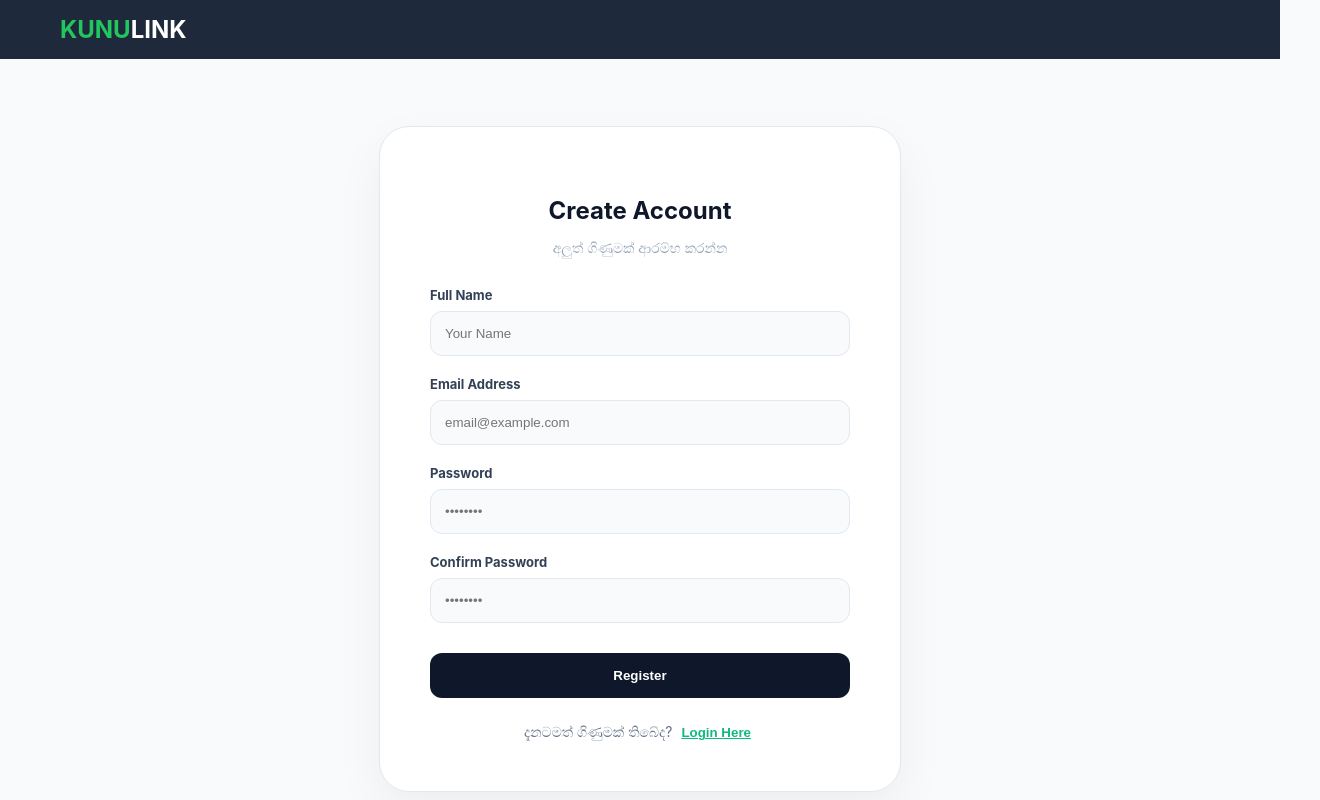
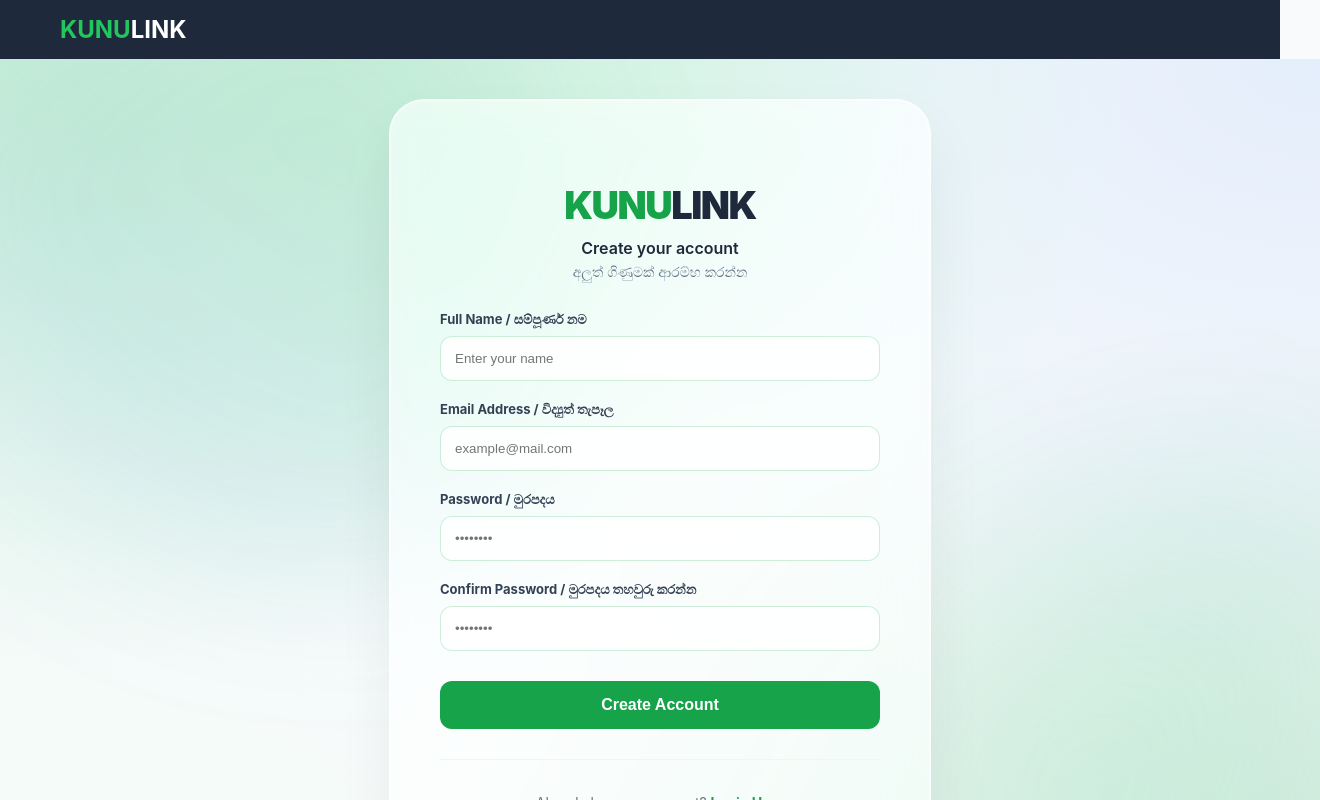
Before and after one commit to Chanulaw/KunuLink, a React (Create React App) app in the folder kunuLeft/: page /register in a window 1280 px wide. Shown: the top 800 px of the page, 1320 px wide, since content can reach past the window. Built offline with nearby package versions, Linux system fonts and the light colour scheme.

Commit message:
update login, reister pages

```diff
--- a/kunuLeft/src/App.css
+++ b/kunuLeft/src/App.css
@@ -833,3 +833,208 @@ body {
   .services-bar { gap: 30px; }
   .main-headlines .headline-eng { font-size: 26px; }
 }
+
+/* --- Eco Login Page Styles --- */
+.eco-auth-container {
+  min-height: 90vh;
+  display: flex;
+  align-items: center;
+  justify-content: center;
+  background: linear-gradient(135deg, #f0fdf4 0%, #dcfce7 100%); /* About page එකේම background එක */
+  padding: 20px;
+}
+
+.login-glass-card {
+  background: white;
+  padding: 50px;
+  border-radius: 25px;
+  width: 100%;
+  max-width: 450px;
+  box-shadow: 0 20px 40px rgba(22, 163, 74, 0.1);
+  border: 1px solid #bbf7d0;
+  text-align: center;
+}
+
+.eco-logo {
+  font-size: 38px;
+  font-weight: 900;
+  color: #16a34a;
+  margin-bottom: 10px;
+  letter-spacing: -1.5px;
+}
+
+.eco-logo span { color: #1e293b; }
+
+.login-desc-eng { color: #1e293b; font-weight: 600; margin: 0; }
+.login-desc-sin { color: #64748b; font-size: 14px; margin-top: 5px; margin-bottom: 30px; }
+
+/* Form Elements */
+.eco-form .eco-input-group {
+  text-align: left;
+  margin-bottom: 20px;
+}
+
+.eco-form label {
+  display: block;
+  font-size: 13px;
+  font-weight: 700;
+  color: #334155;
+  margin-bottom: 8px;
+}
+
+.eco-form input {
+  width: 100%;
+  padding: 14px;
+  border: 1.5px solid #e2e8f0;
+  border-radius: 12px;
+  background: #f8fafc;
+  transition: 0.3s;
+  box-sizing: border-box;
+}
+
+.eco-form input:focus {
+  outline: none;
+  border-color: #16a34a;
+  background: white;
+  box-shadow: 0 0 0 4px rgba(22, 163, 74, 0.1);
+}
+
+.eco-login-btn {
+  width: 100%;
+  padding: 15px;
+  background: #16a34a;
+  color: white;
+  border: none;
+  border-radius: 12px;
+  font-weight: 700;
+  font-size: 16px;
+  cursor: pointer;
+  transition: 0.3s;
+  margin-top: 10px;
+}
+
+.eco-login-btn:hover {
+  background: #15803d;
+  transform: translateY(-2px);
+  box-shadow: 0 10px 20px rgba(22, 163, 74, 0.2);
+}
+
+/* Footer & Links */
+.eco-auth-footer {
+  margin-top: 30px;
+  border-top: 1px solid #f1f5f9;
+  padding-top: 20px;
+}
+
+.eco-auth-footer p { font-size: 14px; color: #64748b; }
+.eco-auth-footer span {
+  color: #16a34a;
+  font-weight: 700;
+  cursor: pointer;
+  text-decoration: underline;
+}
+
+.eco-back-link {
+  background: none;
+  border: none;
+  color: #94a3b8;
+  font-size: 13px;
+  margin-top: 15px;
+  cursor: pointer;
+  font-weight: 600;
+  transition: 0.2s;
+}
+
+.eco-back-link:hover { color: #1e293b; }
+
+
+/* --- Creative Animated Background --- */
+/* --- Ultra-Creative Eco Background --- */
+
+.eco-auth-container {
+  min-height: 100vh;
+  width: 100%;
+  display: flex;
+  align-items: center;
+  justify-content: center;
+  position: relative;
+  overflow: hidden;
+  /* එකිනෙකට මුසු වන වර්ණ රටාව (Mesh Gradient) */
+  background-color: #f8fafc;
+  background-image:
+    radial-gradient(at 0% 0%, rgba(34, 197, 94, 0.2) 0px, transparent 50%),
+    radial-gradient(at 50% 0%, rgba(187, 247, 208, 0.3) 0px, transparent 50%),
+    radial-gradient(at 100% 0%, rgba(59, 130, 246, 0.1) 0px, transparent 50%),
+    radial-gradient(at 100% 100%, rgba(22, 163, 74, 0.2) 0px, transparent 50%),
+    radial-gradient(at 0% 100%, rgba(240, 253, 244, 0.5) 0px, transparent 50%);
+  padding: 40px 20px;
+}
+
+/* පසුබිමේ පාවෙන Organic Shapes (Blob Effect) */
+.eco-auth-container::before {
+  content: "";
+  position: absolute;
+  width: 600px;
+  height: 600px;
+  background: linear-gradient(135deg, rgba(34, 197, 94, 0.15), rgba(59, 130, 246, 0.1));
+  filter: blur(80px);
+  border-radius: 43% 57% 70% 30% / 30% 30% 70% 70%; /* අසමතුලිත හැඩය */
+  top: -10%;
+  left: -5%;
+  animation: blobRotate 25s infinite linear;
+  z-index: 0;
+}
+
+.eco-auth-container::after {
+  content: "";
+  position: absolute;
+  width: 500px;
+  height: 500px;
+  background: linear-gradient(135deg, rgba(187, 247, 208, 0.2), rgba(16, 185, 129, 0.1));
+  filter: blur(100px);
+  border-radius: 50% 50% 20% 80% / 25% 80% 20% 75%;
+  bottom: -5%;
+  right: -5%;
+  animation: blobRotate 20s infinite linear reverse;
+  z-index: 0;
+}
+
+/* Blob එක කැරකෙන ඇනිමේෂන් එක */
+@keyframes blobRotate {
+  from { transform: rotate(0deg) scale(1); }
+  33% { transform: rotate(120deg) scale(1.1); }
+  66% { transform: rotate(240deg) scale(0.9); }
+  to { transform: rotate(360deg) scale(1); }
+}
+
+/* Glass Card එක තවත් Premium කරමු */
+.login-glass-card {
+  position: relative;
+  z-index: 10;
+  background: rgba(255, 255, 255, 0.7); /* පාරදෘශ්‍ය බව වැඩියි */
+  backdrop-filter: blur(20px) saturate(180%);
+  -webkit-backdrop-filter: blur(20px) saturate(180%);
+  padding: 50px;
+  border-radius: 35px;
+  width: 100%;
+  max-width: 440px;
+  /* සිහින් සුදු පැහැති බෝඩරයක් (Inner Glow effect) */
+  border: 1px solid rgba(255, 255, 255, 0.6);
+  box-shadow: 0 30px 60px rgba(0, 0, 0, 0.06),
+              inset 0 0 0 1px rgba(255, 255, 255, 0.5);
+  text-align: center;
+  animation: cardEntrance 1s ease-out;
+}
+
+/* පේජ් එක ලෝඩ් වෙද්දී කාඩ් එක එන විදිහ */
+@keyframes cardEntrance {
+  from { opacity: 0; transform: translateY(30px) scale(0.95); }
+  to { opacity: 1; transform: translateY(0) scale(1); }
+}
+
+/* Input Fields ටික background එකට ගැලපෙන්න Blur කරමු */
+.eco-form input {
+  background: rgba(255, 255, 255, 0.5) !important;
+  border: 1px solid rgba(22, 163, 74, 0.2) !important;
+  backdrop-filter: blur(5px);
+}
--- a/kunuLeft/src/pages/Home.js
+++ b/kunuLeft/src/pages/Home.js
@@ -18,37 +18,47 @@ function Home() {
       localStorage.setItem('userRole', 'user');
       navigate('/request');
     } else {
-      alert("Invalid credentials!");
+      alert("Invalid credentials / වැරදි තොරතුරු!");
     }
   };
 
   return (
-    <div className="auth-container full-height">
-      <div className="login-card shadow-premium animate-slide-up">
-        <h2 className="login-title">Member Login</h2>
-        <p className="login-subtitle">ඔබේ ගිණුමට ඇතුළු වන්න</p>
+    <div className="eco-auth-container">
+      <div className="login-glass-card animate-fade-in">
+        <div className="login-header">
+          <h2 className="eco-logo">KUNU<span>LINK</span></h2>
+          <p className="login-desc-eng">Login to your account</p>
+          <p className="login-desc-sin">ඔබේ ගිණුමට ඇතුළු වන්න</p>
+        </div>
 
-        <form onSubmit={handleLogin} className="login-form">
-          <div className="input-group">
-            <label>Username</label>
-            <input type="text" placeholder="Username" onChange={(e) => setUsername(e.target.value)} required />
+        <form onSubmit={handleLogin} className="eco-form">
+          <div className="eco-input-group">
+            <label>Username / පරිශීලක නාමය</label>
+            <input
+              type="text"
+              placeholder="Enter username"
+              onChange={(e) => setUsername(e.target.value)}
+              required
+            />
           </div>
-          <div className="input-group">
-            <label>Password</label>
-            <input type="password" placeholder="••••••••" onChange={(e) => setPassword(e.target.value)} required />
+
+          <div className="eco-input-group">
+            <label>Password / මුරපදය</label>
+            <input
+              type="password"
+              placeholder="••••••••"
+              onChange={(e) => setPassword(e.target.value)}
+              required
+            />
           </div>
-          <button type="submit" className="login-submit-btn">Login</button>
+
+          <button type="submit" className="eco-login-btn">Secure Login</button>
         </form>
 
-        {/* Register Page එකට යාමට ඇති ලින්ක් එක */}
-        <div className="auth-footer-text">
-          <span>ගිණුමක් නොමැතිද? </span>
-          <button className="link-btn" onClick={() => navigate('/register')}>
-            Register Now
-          </button>
+        <div className="eco-auth-footer">
+          <p>Don't have an account? <span onClick={() => navigate('/register')}>Register Now</span></p>
+          <button className="eco-back-link" onClick={() => navigate('/')}>← Back to Home Page</button>
         </div>
-
-        <button className="back-btn" onClick={() => navigate('/')}>← Back to Home</button>
       </div>
     </div>
   );
--- a/kunuLeft/src/pages/Register.js
+++ b/kunuLeft/src/pages/Register.js
@@ -14,44 +14,49 @@ function Register() {
   const handleRegister = (e) => {
     e.preventDefault();
     if(formData.password !== formData.confirmPassword) {
-      alert("මුරපද එකිනෙකට නොගැලපේ!");
+      alert("Passwords do not match! / මුරපද එකිනෙකට නොගැලපේ!");
       return;
     }
-    alert("සාර්ථකව ලියාපදිංචි විය!");
-    navigate('/login'); // රෙජිස්ටර් වූ පසු ලොගින් පේජ් එකට යවයි
+    alert("Account Created Successfully! / ගිණුම සාර්ථකව නිර්මාණය විය!");
+    navigate('/login');
   };
 
   return (
-    <div className="auth-container full-height">
-      <div className="login-card shadow-premium animate-slide-up">
-        <h2 className="login-title">Create Account</h2>
-        <p className="login-subtitle">අලුත් ගිණුමක් ආරම්භ කරන්න</p>
+    <div className="eco-auth-container">
+      <div className="login-glass-card animate-fade-in">
+        <div className="login-header">
+          <h2 className="eco-logo">KUNU<span>LINK</span></h2>
+          <p className="login-desc-eng">Create your account</p>
+          <p className="login-desc-sin">අලුත් ගිණුමක් ආරම්භ කරන්න</p>
+        </div>
 
-        <form onSubmit={handleRegister} className="login-form">
-          <div className="input-group">
-            <label>Full Name</label>
-            <input type="text" placeholder="Your Name" required />
+        <form onSubmit={handleRegister} className="eco-form">
+          <div className="eco-input-group">
+            <label>Full Name / සම්පූර්ණ නම</label>
+            <input type="text" placeholder="Enter your name" required />
           </div>
-          <div className="input-group">
-            <label>Email Address</label>
-            <input type="email" placeholder="email@example.com" required />
+
+          <div className="eco-input-group">
+            <label>Email Address / විද්‍යුත් තැපෑල</label>
+            <input type="email" placeholder="example@mail.com" required />
           </div>
-          <div className="input-group">
-            <label>Password</label>
+
+          <div className="eco-input-group">
+            <label>Password / මුරපදය</label>
             <input type="password" placeholder="••••••••" required />
           </div>
-          <div className="input-group">
-            <label>Confirm Password</label>
+
+          <div className="eco-input-group">
+            <label>Confirm Password / මුරපදය තහවුරු කරන්න</label>
             <input type="password" placeholder="••••••••" required />
           </div>
-          <button type="submit" className="login-submit-btn">Register</button>
+
+          <button type="submit" className="eco-login-btn">Create Account</button>
         </form>
 
-        <div className="auth-footer-text">
-          <span>දැනටමත් ගිණුමක් තිබේද? </span>
-          <button className="link-btn" onClick={() => navigate('/login')}>
-            Login Here
-          </button>
+        <div className="eco-auth-footer">
+          <p>Already have an account? <span onClick={() => navigate('/login')}>Login Here</span></p>
+          <button className="eco-back-link" onClick={() => navigate('/')}>← Back to Home Page</button>
         </div>
       </div>
     </div>
```
